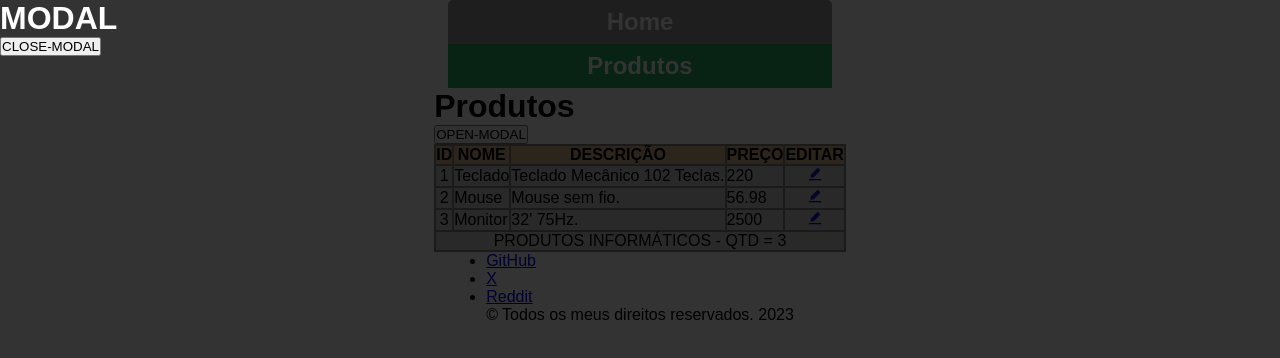
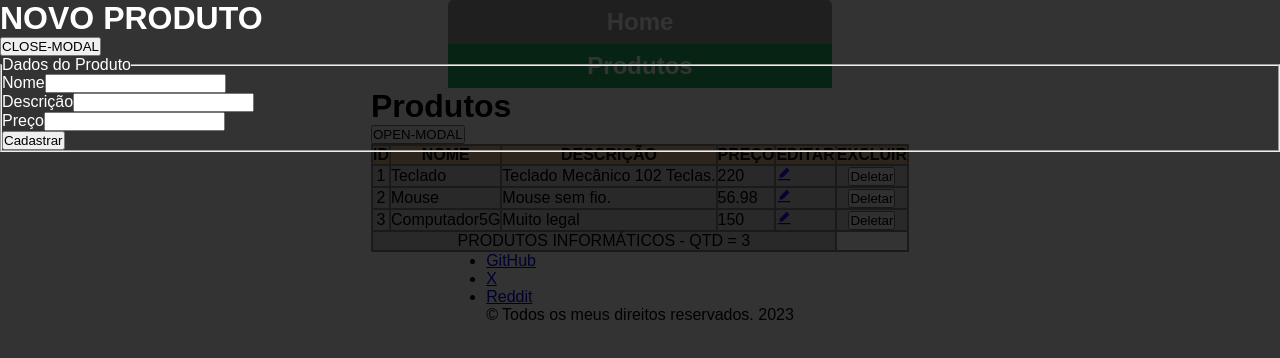
Before and after one commit to PalomaRodrigues33/spa-espf1, a React (Vite) app: page /produtos in a window 1280 px wide. Both pictures are taken after a click on the button "OPEN-MODAL". Shown: the top 358 px of the page. Built offline with nearby package versions, Linux system fonts and the light colour scheme; data requests are answered from the project's data file.

Commit message:
realização da lógica do checkpoint 5

```diff
--- a/db.json
+++ b/db.json
@@ -1,7 +1,22 @@
 {
-    "produtos":[
-        {"id":1,"nome":"Teclado","desc":"Teclado Mecânico 102 Teclas.","preco" :220},
-        {"id":2, "nome":"Mouse", "desc":"Mouse sem fio.", "preco" :56.98},
-        {"id":3, "nome":"Monitor", "desc":"32' 75Hz.", "preco" :2500}
-    ]
+  "produtos": [
+    {
+      "id": 1,
+      "nome": "Teclado",
+      "desc": "Teclado Mecânico 102 Teclas.",
+      "preco": 220
+    },
+    {
+      "id": 2,
+      "nome": "Mouse",
+      "desc": "Mouse sem fio.",
+      "preco": 56.98
+    },
+    {
+      "nome": "Computador5G",
+      "desc": "Muito legal",
+      "preco": "150",
+      "id": 3
+    }
+  ]
 }
--- a/src/components/ModalActions/ModalAction.jsx
+++ b/src/components/ModalActions/ModalAction.jsx
@@ -1,13 +1,94 @@
-import "./ModalAction.scss"
+import { useEffect, useState } from "react";
+import "./ModalAction.scss";
+import { useParams } from "react-router-dom";
 
 export default function ModalAction(props) {
 
-    if(props.open){
+    const {id} = useParams()
+
+    const [produto, setProduto] = useState({
+        nome: "",
+        desc: "",
+        preco: "",
+    })
+
+    const handleChange = (e) => {
+
+        //Aqui teremo o destructuring
+        const { name, value} = e.target
+
+        //O proximo é para onderir os dados no useState do produto
+        setProduto({...produto, [name]: value})
+    }
+
+    const handleSubmit = (e) => {
+        e.preventDefault()
+
+        fetch(`http://localhost:5000/produtos/${id ? id: ""}`, {
+        method: "POST",
+        headers: {
+        "Content-Type": "application/json",
+      },
+        body: JSON.stringify(produto)
+      })
+      .then((response) => {
+        if (response.status === 201) {
+          console.log("Produto adicionado com sucesso!");
+          props.setOpen(false);
+        } else {
+          console.log("Erro ao adicionar o produto. Status: " + response.status);
+        }
+      })
+      .catch((error) => console.log(error));
+    };
+
+    if (props.open) {
         return (
-            <div className="modal">
-                <h1>MODAL</h1>
-                <button onClick={()=>props.setClose(false)}>CLOSE-MODAL</button>
+          <div className= "modal">
+            <h1>NOVO PRODUTO</h1>
+            <button onClick={() => props.setOpen(false)}>CLOSE-MODAL</button>
+
+            <div>
+              <form onSubmit={handleSubmit}>
+                <fieldset>
+                  <legend>Dados do Produto</legend>
+                  <div>
+                    <label htmlFor="idNome">Nome</label>
+                    <input
+                      type="text"
+                      name="nome"
+                      id="idNome"
+                      value={produto.nome}
+                      onChange={handleChange}
+                    />
+                  </div>
+                  <div>
+                    <label htmlFor="idDesc">Descrição</label>
+                    <input
+                      type="text"
+                      name="desc"
+                      id="idDesc"
+                      value={produto.desc}
+                      onChange={handleChange}
+                    />
+                  </div>
+                  <div>
+                    <label htmlFor="idPreco">Preço</label>
+                    <input
+                      type="number"
+                      name="preco"
+                      id="idPreco"
+                      value={produto.preco}
+                      onChange={handleChange}
+                    />
+                  </div>
+                  <div>
+                    <button>{id ? "EDITAR" : "Cadastrar"}</button>
+                  </div>
+                </fieldset>
+              </form>
             </div>
-        )
-  }
-}
+          </div>
+        );
+      }
+    }
--- a/src/routes/Produtos.jsx
+++ b/src/routes/Produtos.jsx
@@ -17,40 +17,45 @@ export default function Produtos() {
   //useState(valor inicial) -> retorna um array [valor, função]
 
   const [listaProdutosApi, setlistaProdutosApi] =  useState([]);
+  const [open, setOpen] = useState(false)
+  const [prodID, setProdID] = useState(0)
 
-
-  useEffect(()=>{
-
+  useEffect(
+  ()=>{
   //Realizando o Request
-  fetch("http://localhost:5000/produtos")
+    fetch("http://localhost:5000/produtos")
   //Recebendo o Response e transformando em json
   //Tudo que viaja através do http é serializadp, eh textificado, transformado em bytes, então ele
 
-  .then((response)=> response.json())
+    .then((response)=> response.json())
 
   //Exibindo os dados no console
-  .then((response)=> setlistaProdutosApi(response))
+    .then((response)=> setlistaProdutosApi(response))
 
-
-  .catch(error=> console.log(error))
+    .catch(error=> console.log(error))
 
   //precisa ser convertido pra json, ele sai de string e voltar a ser json
   // Devemos fazer isso com qualquer dado que colocamos em http, tudo que coloca no http ele vira text, saindo ele deve ser convertido de volta
+  },[open])
+
+  //controla o fluxo de execução dependendo do escopo que determinamos
+  //escopo esse que nesse caso fará executar apenas uma vez
 
 
-  },[])
-
-  //controla o fluxo de execução dependendo do escopo que determinamos
-  //escopo esse que nesse caso fará executar apenas umavez
+  //Criação da função para deletar itens
+  const handleDelete = (id)=>{
+    fetch(`http://localhost:5000/produtos/${id}`, {method: `delete`})
+    .then(()=> (window.location = `/produtos`))
+    .catch((error)=> console.log(error))
+  }
 
 
-  const [open, setOpen] = useState(false)
 
   return (
     <div>
       <h1>Produtos</h1>
 
-      <ModalAction open={open} setOpen={setOpen}/>
+      {open ? <ModalAction open={open} id={prodID} setOpen={setOpen} /> : ""}
 
       <button onClick={()=> setOpen(true)}>OPEN-MODAL</button>
 
@@ -62,6 +67,7 @@ export default function Produtos() {
             <th>DESCRIÇÃO</th>
             <th>PREÇO</th>
             <th>EDITAR</th>
+            <th>EXCLUIR</th>
           </tr>
         </thead>
 
@@ -73,6 +79,9 @@ export default function Produtos() {
               <td>{item.desc}</td>
               <td>{item.preco}</td>
               <td><Link to={`/editar/produtos/${item.id}`}> <Editar/> </Link> </td>
+              <td>
+                <button onClick={handleDelete.bind(this, item.id)}>Deletar</button>
+              </td>
             </tr>
           ))}
         </tbody>
```
Also changed, not shown: .eslintrc.cjs.
